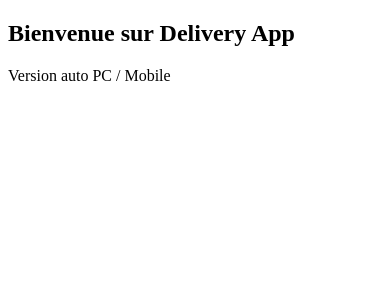
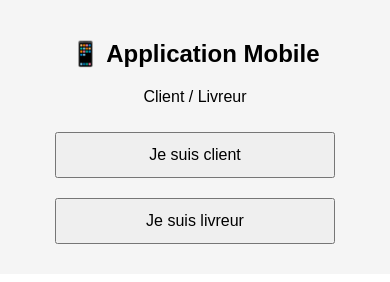
Before and after one commit to 9yw4hs562t-glitch/delivery-platform, a plain HTML site: page frontend/index.html in a window 390 px wide. Drawn offline with Linux system fonts and the light colour scheme.

Commit message:
Enhance index.html with mobile and desktop layouts
Added responsive design for mobile and desktop views with buttons for user roles.

```diff
--- a/frontend/index.html
+++ b/frontend/index.html
@@ -1,11 +1,66 @@
 <!DOCTYPE html>
-<html>
+<html lang="fr">
 <head>
-  <meta name="viewport" content="width=device-width, initial-scale=1.0">
+  <meta charset="UTF-8" />
+  <meta name="viewport" content="width=device-width, initial-scale=1.0"/>
   <title>Delivery App</title>
+
+  <style>
+    body {
+      font-family: Arial, sans-serif;
+      margin: 0;
+      padding: 0;
+      text-align: center;
+    }
+
+    .mobile, .desktop {
+      display: none;
+      padding: 20px;
+    }
+
+    /* MOBILE */
+    @media (max-width: 767px) {
+      .mobile {
+        display: block;
+        background: #f5f5f5;
+      }
+    }
+
+    /* DESKTOP */
+    @media (min-width: 768px) {
+      .desktop {
+        display: block;
+        background: #eaeaea;
+      }
+    }
+
+    button {
+      padding: 12px;
+      margin: 10px;
+      width: 80%;
+      font-size: 16px;
+    }
+  </style>
 </head>
 <body>
-  <h2>Bienvenue sur Delivery App</h2>
-  <p>Version auto PC / Mobile</p>
+
+<!-- VERSION MOBILE -->
+<div class="mobile">
+  <h2>📱 Application Mobile</h2>
+  <p>Client / Livreur</p>
+
+  <button onclick="alert('Client')">Je suis client</button>
+  <button onclick="alert('Livreur')">Je suis livreur</button>
+</div>
+
+<!-- VERSION PC -->
+<div class="desktop">
+  <h2>💻 Application Bureau</h2>
+  <p>Admin / Restaurant</p>
+
+  <button onclick="alert('Admin')">Bureau Admin</button>
+  <button onclick="alert('Restaurant')">Restaurant</button>
+</div>
+
 </body>
 </html>
```
